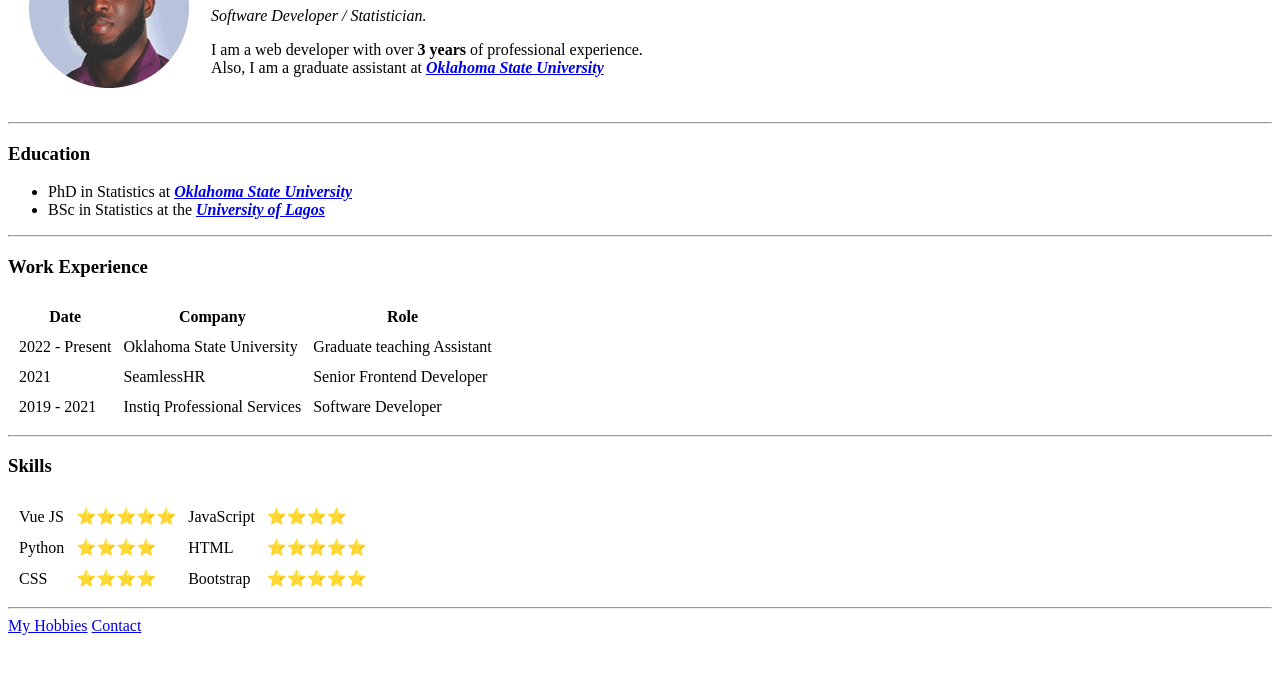
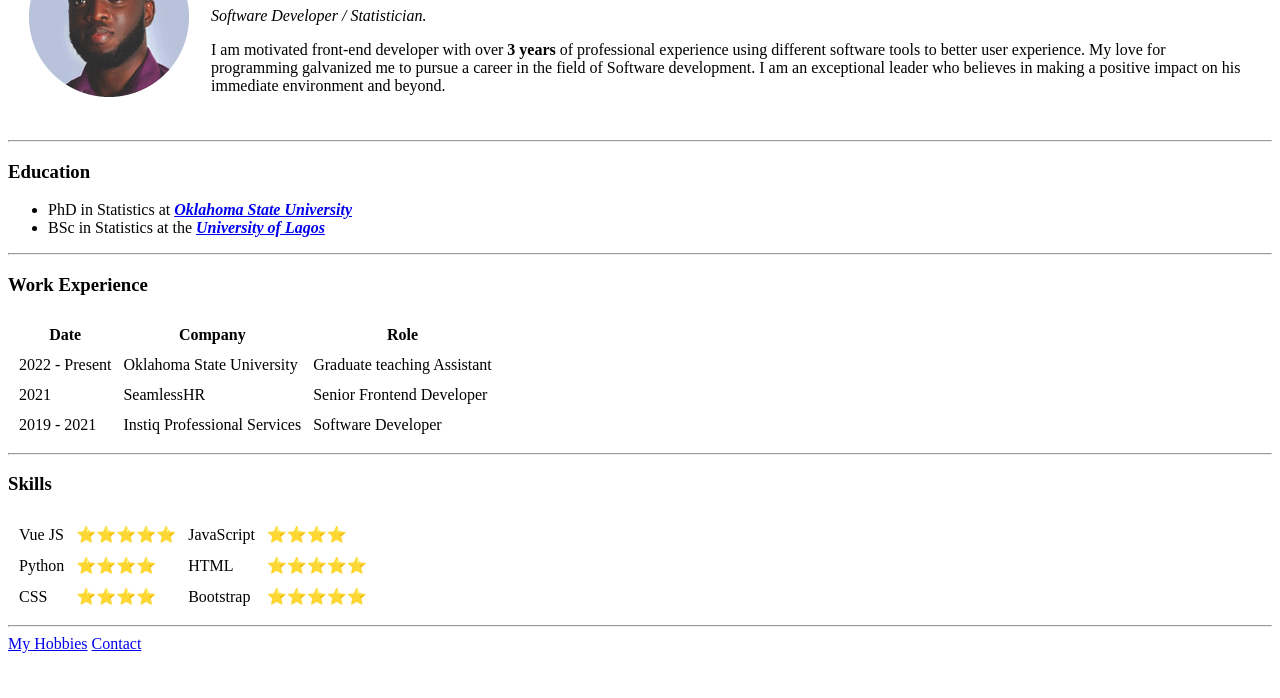
Before and after one commit to haruna99/CV, a plain HTML site: page index.html in a window 1280 px wide. Shown: the part 102-800 px from the top of the page. Drawn offline with Linux system fonts and the light colour scheme.

Commit message:
Update index.html
updated profile intro

```diff
--- a/index.html
+++ b/index.html
@@ -16,9 +16,10 @@
         <h1>Haruna Ogweda</h1>
         <p><em>Software Developer / Statistician.</em></p>
         <p>
-          I am a web developer with over <strong>3 years</strong> of professional experience.<br>
-          Also, I am a graduate assistant at
-          <strong><em><a href="https://go.okstate.edu">Oklahoma State University</a></em></strong>
+          I am motivated front-end developer with over <strong>3 years</strong> of professional experience
+          using different software tools to better user experience. My love for programming
+          galvanized me to pursue a career in the field of Software development. I am
+          an exceptional leader who believes in making a positive impact on his immediate environment and beyond.
         </p>
       </td>
     </tr>
```
